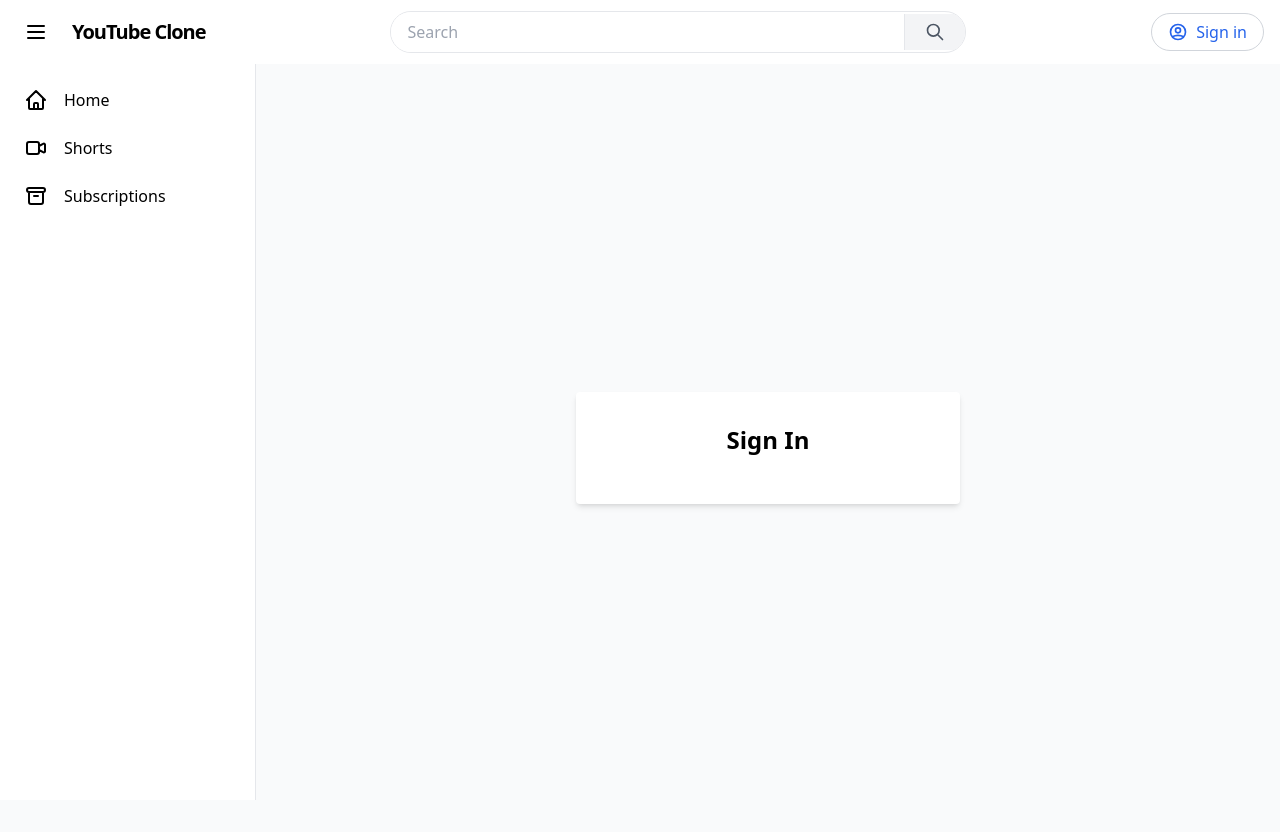
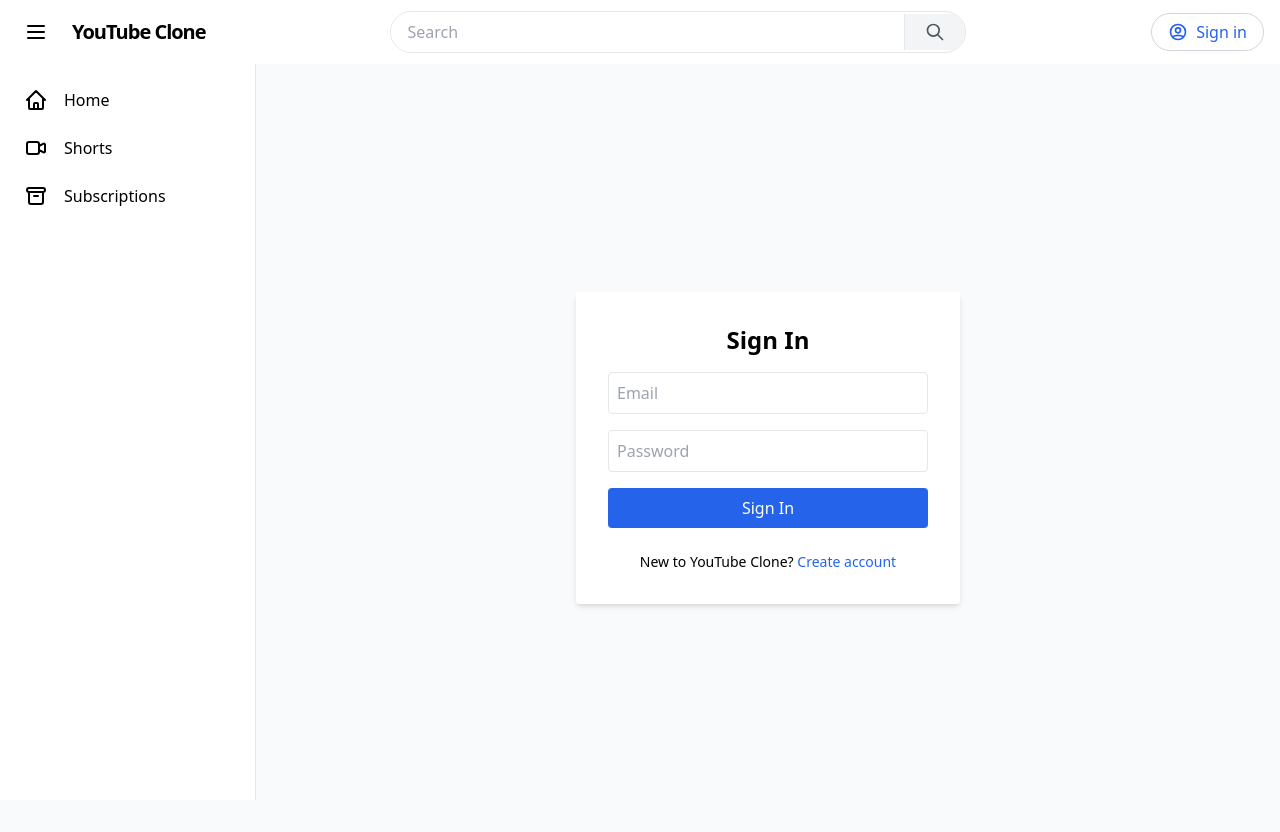
Before and after one commit to its-sorakun/youtube-clone, a React (Vite) app: page /login in a window 1280 px wide. Built offline with nearby package versions, Linux system fonts and the light colour scheme.

Commit message:
implement user login and token storage

```diff
--- a/src/pages/Login.jsx
+++ b/src/pages/Login.jsx
@@ -1,11 +1,65 @@
-import React from 'react';
+import React, { useState, useContext } from 'react';
+import { useNavigate, Link } from 'react-router-dom';
+import axios from 'axios';
+import { AuthContext } from '../context/AuthContext.jsx';
 
 const Login = () => {
+  const [formData, setFormData] = useState({ email: '', password: '' });
+  const [error, setError] = useState('');
+  const { login } = useContext(AuthContext);
+  const navigate = useNavigate();
+
+  const handleChange = (e) => {
+    setFormData({ ...formData, [e.target.name]: e.target.value });
+  };
+
+  const handleSubmit = async (e) => {
+    e.preventDefault();
+    setError('');
+
+    try {
+      const res = await axios.post('http://localhost:5000/api/auth/login', formData);
+      login(res.data.token, res.data.user);
+      navigate('/');
+    } catch (err) {
+      setError(err.response?.data?.message || 'Login failed');
+    }
+  };
+
   return (
     <div className="flex justify-center items-center h-[calc(100vh-64px)]">
-      <form className="bg-white p-8 rounded shadow-md w-96">
-        <h2 className="text-2xl mb-4 font-semibold text-center">Sign In</h2>
-        {/* Form fields will go here */}
+      <form onSubmit={handleSubmit} className="bg-white p-8 rounded shadow-md w-96 flex flex-col gap-4">
+        <h2 className="text-2xl font-semibold text-center">Sign In</h2>
+
+        {error && <div className="text-red-500 text-sm text-center">{error}</div>}
+
+        <input
+          type="email"
+          name="email"
+          placeholder="Email"
+          value={formData.email}
+          onChange={handleChange}
+          required
+          className="border p-2 rounded outline-none focus:border-blue-500"
+        />
+
+        <input
+          type="password"
+          name="password"
+          placeholder="Password"
+          value={formData.password}
+          onChange={handleChange}
+          required
+          className="border p-2 rounded outline-none focus:border-blue-500"
+        />
+
+        <button type="submit" className="bg-blue-600 text-white p-2 rounded font-medium hover:bg-blue-700">
+          Sign In
+        </button>
+
+        <p className="text-sm text-center mt-2">
+          New to YouTube Clone? <Link to="/register" className="text-blue-600 hover:underline">Create account</Link>
+        </p>
       </form>
     </div>
   );
```
